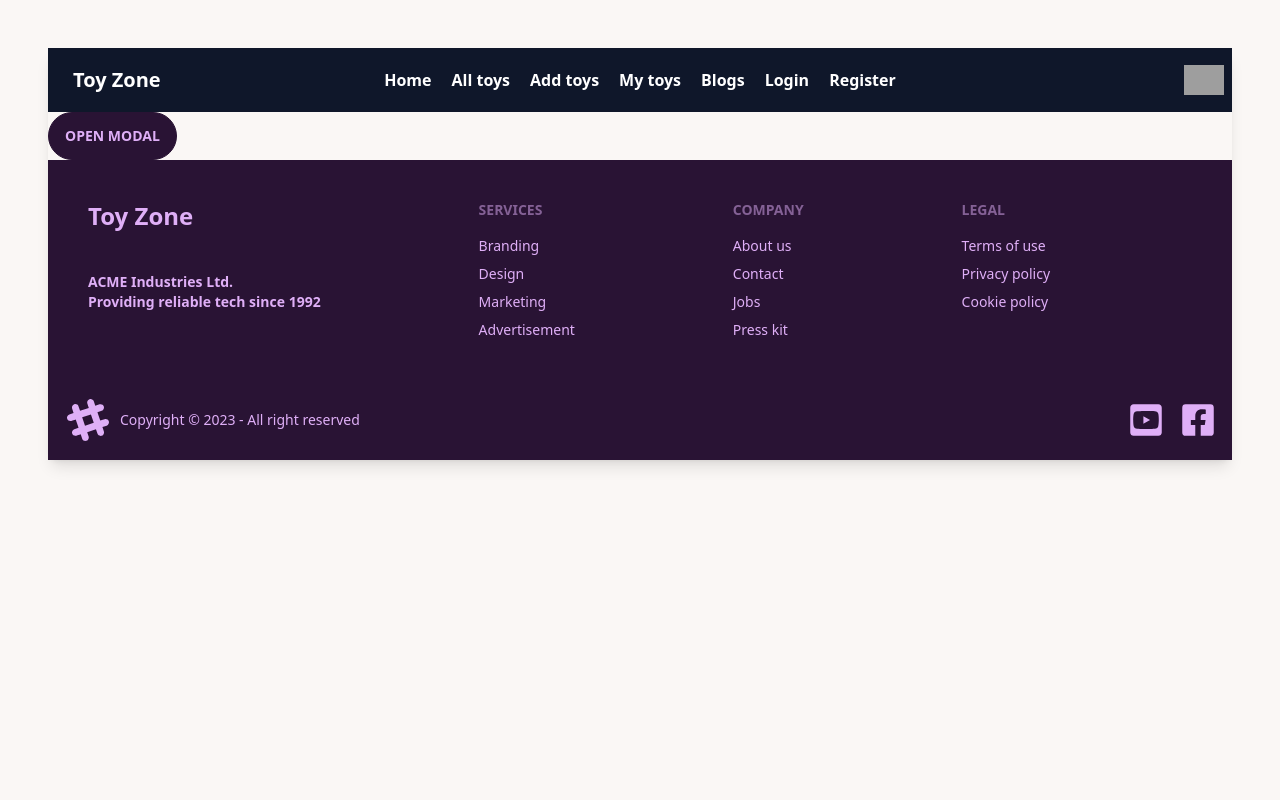
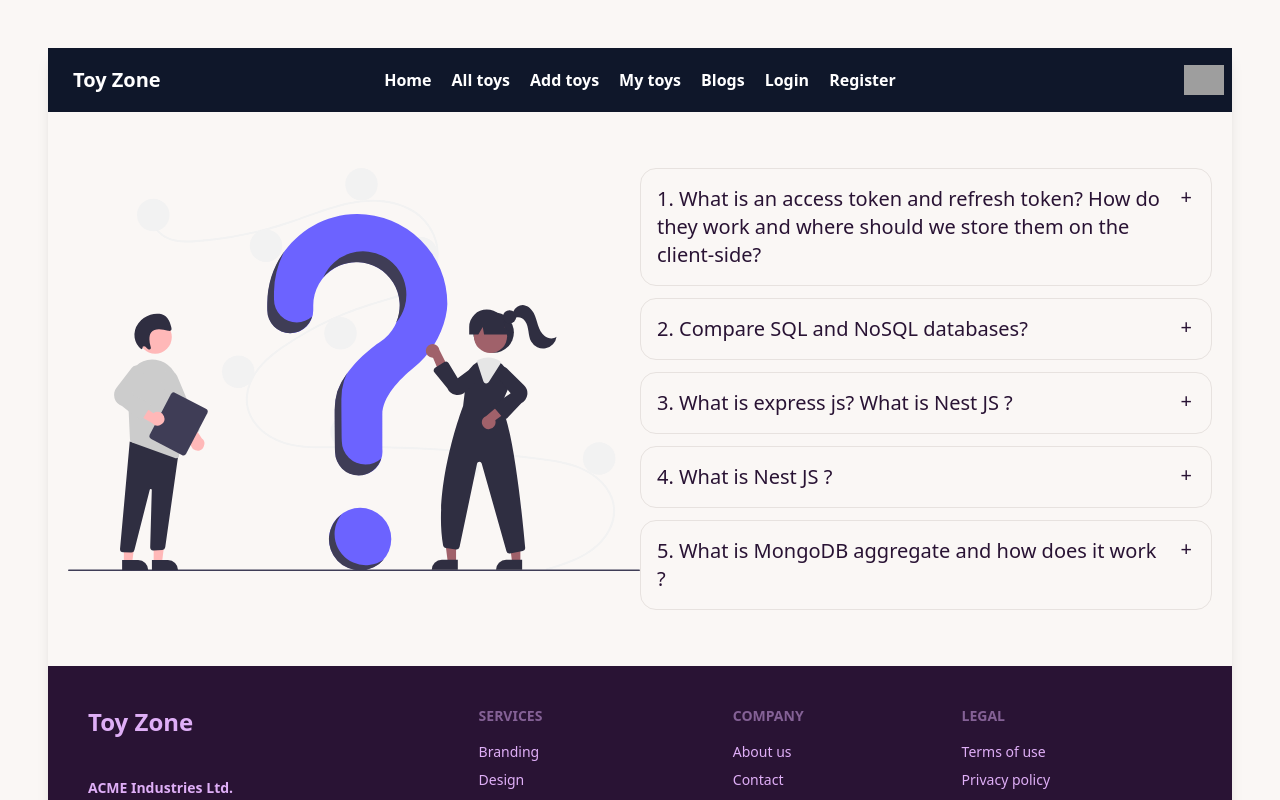
Before and after one commit to mahamudhul/toy-marketplace-client, a React (Vite) app: page /blogs in a window 1280 px wide. Shown: the top 800 px of the page. Built offline with nearby package versions, Linux system fonts and the light colour scheme; no server answers; grey boxes are pictures that could not be loaded.

Commit message:
added header

```diff
--- a/src/pages/AddToys.jsx
+++ b/src/pages/AddToys.jsx
@@ -12,7 +12,7 @@ const AddToys = () => {
 
     const onSubmit = (data) => {
         // console.log(data);
-        fetch("http://localhost:3000/addtoys", {
+        fetch("https://toy-marketplace-server-omega-one.vercel.app/addtoys", {
             method: "POST",
             headers: {
                 'content-type': 'application/json'
--- a/src/pages/AllToys.jsx
+++ b/src/pages/AllToys.jsx
@@ -8,7 +8,7 @@ const AllToys = () => {
     const [toys, setToys] = useState([])
 
     useEffect(() => {
-        fetch("http://localhost:3000/alltoys")
+        fetch("https://toy-marketplace-server-omega-one.vercel.app/alltoys")
             .then(res => res.json())
             .then(result => setToys(result))
     }, [])
--- a/src/pages/Blogs.jsx
+++ b/src/pages/Blogs.jsx
@@ -1,21 +1,64 @@
 /* eslint-disable react/no-unescaped-entities */
 /* eslint-disable no-unused-vars */
 import React from 'react';
+import img from '../assets/undraw_questions_re_1fy7.svg'
 
 const Blogs = () => {
     return (
-        <div>
-            {/* The button to open modal */}
-            <label htmlFor="my-modal-6" className="btn">open modal</label>
+        <div className=' grid grid-cols-2 mx-5 my-14  max-h-full'>
+            <div>
+                <img src={img} alt="" />
+            </div>
+            <div >
+                <div tabIndex={0} className="collapse collapse-plus border border-base-300 bg-base-100 rounded-box mb-3">
+                    <div className="collapse-title text-xl font-medium">
+                        1. What is an access token and refresh token? How do they work and where should we store them on the client-side?
+                    </div>
+                    <div className="collapse-content">
+                        <p>A refresh token just helps you re-validate a user without them having to re-enter their login credentials multiple times. The access token is re-issued, provided the refresh token is a valid one requesting permission to access confidential resources.
+                            <br />
+                            A refresh token just helps you re-validate a user without them having to re-enter their login credentials multiple times. The access token is re-issued, provided the refresh token is a valid one requesting permission to access confidential resources.
+                            You can store the access token and refresh token in the server-side session.
+                        </p>
+                    </div>
+                </div>
 
-            {/* Put this part before </body> tag */}
-            <input type="checkbox" id="my-modal-6" className="modal-toggle" />
-            <div className="modal modal-bottom sm:modal-middle">
-                <div className="modal-box">
-                    <h3 className="font-bold text-lg">Congratulations random Internet user!</h3>
-                    <p className="py-4">You've been selected for a chance to get one year of subscription to use Wikipedia for free!</p>
-                    <div className="modal-action">
-                        <label htmlFor="my-modal-6" className="btn">Yay!</label>
+                <div tabIndex={0} className="collapse collapse-plus border border-base-300 bg-base-100 rounded-box mb-3">
+                    <div className="collapse-title text-xl font-medium">
+                        2. Compare SQL and NoSQL databases?
+                    </div>
+                    <div className="collapse-content">
+                        <p>SQL databases are vertically scalable, while NoSQL databases are horizontally scalable. </p>
+                    </div>
+                </div>
+
+                <div tabIndex={0} className="collapse collapse-plus border border-base-300 bg-base-100 rounded-box mb-3">
+                    <div className="collapse-title text-xl font-medium">
+                        3. What is express js? What is Nest JS ?
+                    </div>
+                    <div className="collapse-content">
+                        <p>Express is a minimal and flexible Node.js web application framework that provides a robust set of features for web and mobile applications.</p>
+                    </div>
+                </div>
+
+                <div tabIndex={0} className="collapse collapse-plus border border-base-300 bg-base-100 rounded-box mb-3">
+                    <div className="collapse-title text-xl font-medium">
+                        4. What is Nest JS ?
+                    </div>
+                    <div className="collapse-content">
+                        <p>Nest. js is one of the fastest-growing Node. js frameworks for building efficient, scalable, and enterprise-grade backend applications using Node.js.</p>
+                    </div>
+                </div>
+
+                <div tabIndex={0} className="collapse collapse-plus border border-base-300 bg-base-100 rounded-box">
+                    <div className="collapse-title text-xl font-medium">
+                        5. What is MongoDB aggregate and how does it work ?
+                    </div>
+                    <div className="collapse-content">
+                        <p>MongoDB aggregate is a command for data aggregation in MongoDB. It allows you to process and analyze data using a pipeline of stages. These stages include filtering, grouping, sorting, and transforming data. It's a powerful tool for complex data analysis and generating valuable insights.
+                            <br />
+                            Mongoose's aggregate() function returns an instance of Mongoose's Aggregate class.
+                        </p>
                     </div>
                 </div>
             </div>
--- a/src/pages/EditToys.jsx
+++ b/src/pages/EditToys.jsx
@@ -10,7 +10,7 @@ const EditToys = () => {
 
     const onSubmit = (data) => {
         // console.log(data);
-        fetch(`http://localhost:3000/toy/${id}`, {
+        fetch(`https://toy-marketplace-server-omega-one.vercel.app/toy/${id}`, {
             method: "PATCH",
             headers: {
                 'content-type': 'application/json'
--- a/src/pages/Header.jsx
+++ b/src/pages/Header.jsx
@@ -6,6 +6,7 @@ import { AuthContext } from '../provider/AuthProvider';
 
 const Header = () => {
     const { user, logOut } = useContext(AuthContext)
+    // console.log(user.displayName)
 
 
     const handleLogout = () => {
--- a/src/pages/Home/Category.jsx
+++ b/src/pages/Home/Category.jsx
@@ -14,7 +14,7 @@ const Category = () => {
     // console.log(toy)
 
     useEffect(() => {
-        fetch(`http://localhost:3000/category/${tab}`)
+        fetch(`https://toy-marketplace-server-omega-one.vercel.app/category/${tab}`)
             .then(res => res.json())
             .then(data => setToys(data))
     }, [tab])
--- a/src/pages/Home/Home.jsx
+++ b/src/pages/Home/Home.jsx
@@ -3,13 +3,22 @@ import React from 'react';
 import Banner from './Banner';
 import Category from './Category';
 import Gallery from './Gallery';
+import Review from './Review';
 
 const Home = () => {
     return (
         <div>
             <Banner></Banner>
             <Gallery></Gallery>
-            <Category></Category>
+            <div className='grid lg:grid-cols-3 gap-4 mx-10'>
+                <div className='lg:col-span-2'>
+                    <Category></Category>
+                </div>
+                <div>
+                    <Review></Review>
+                </div>
+            </div>
+
         </div>
     );
 };
--- /dev/null
+++ b/src/pages/Home/Review.jsx
@@ -0,0 +1,42 @@
+/* eslint-disable react/no-unescaped-entities */
+/* eslint-disable no-unused-vars */
+import React from 'react';
+
+const Review = () => {
+    return (
+        <div>
+            <h1 className='mt-20 text-3xl font-bold mx-7 mb-5'>Happy customer:</h1>
+            <div className=''>
+                <div className="card w-96 shadow-xl mb-5 bg-slate-400">
+                    <div className="card-body">
+                        <h2 className="card-title">Mr. Stark:</h2>
+                        <p>" A versatile toy that sparks creativity with colorful bricks for endless building possibilities."</p>
+                    </div>
+                </div>
+
+                <div className="card w-96 bg-slate-400 shadow-xl mb-5">
+                    <div className="card-body">
+                        <h2 className="card-title">Loki:</h2>
+                        <p>"A detailed dollhouse with interactive features, perfect for imaginative play and personalization." </p>
+                    </div>
+                </div>
+
+                <div className="card w-96 bg-slate-400 shadow-xl mb-5">
+                    <div className="card-body">
+                        <h2 className="card-title">Mr. Wick:</h2>
+                        <p> "An adrenaline-pumping track with loops and crash zones, providing thrilling racing action for car enthusiasts."</p>
+                    </div>
+                </div>
+
+                <div className="card w-96 bg-slate-400 shadow-xl mb-5">
+                    <div className="card-body">
+                        <h2 className="card-title">Mr. Thor:</h2>
+                        <p>"A well-designed and interactive toy featuring lights, sounds, and a extendable ladder, allowing kids to recreate exciting rescue missions from the popular Paw Patrol series."</p>
+                    </div>
+                </div>
+            </div>
+        </div>
+    );
+};
+
+export default Review;
--- a/src/pages/MyToys.jsx
+++ b/src/pages/MyToys.jsx
@@ -14,13 +14,13 @@ const MyToys = () => {
 
 
     useEffect(() => {
-        fetch(`http://localhost:3000/myToys/${user?.email}`)
+        fetch(`https://toy-marketplace-server-omega-one.vercel.app/myToys/${user?.email}`)
             .then(res => res.json())
             .then(Result => setToys(Result))
     }, [user])
 
     const handleSearch = () => {
-        fetch(`http://localhost:3000/toysSearch/${searchText}`)
+        fetch(`https://toy-marketplace-server-omega-one.vercel.app/toysSearch/${searchText}`)
             .then(res => res.json())
             .then(data => setToys(data))
     }
@@ -28,7 +28,7 @@ const MyToys = () => {
     const handleDelete = (id) => {
         const proceed = confirm('Are you sure Want to delete')
         if (proceed) {
-            fetch(`http://localhost:3000/toy/${id}`, {
+            fetch(`https://toy-marketplace-server-omega-one.vercel.app/toy/${id}`, {
                 method: 'DELETE'
             })
                 .then(res => res.json())
@@ -40,6 +40,7 @@ const MyToys = () => {
 
     return (
         <div>
+            <h1>this is header</h1>
             <div>
                 <div className="form-control my-12 mx-20">
                     <div className="input-group">
--- a/src/pages/SingleToyDetails.jsx
+++ b/src/pages/SingleToyDetails.jsx
@@ -6,22 +6,22 @@ const SingleToyDetails = () => {
     const [toys, setToys] = useState([])
 
     const {category, description, name, photoUrl, price, quantity, rating, sellerName, sellerEmail} = toys
-    const { id } = useParams()
+    const { id } = useParams();
     console.log(toys)
 
     useEffect(() => {
-        fetch(`http://localhost:3000/alltoys/${id}`)
+        fetch(`https://toy-marketplace-server-omega-one.vercel.app/alltoys/${id}`)
             .then(res => res.json())
             .then(data => setToys(data))
     }, [])
     return (
         <div>
-            <div className="card card-side bg-base-100 shadow-xl">
+            <div className="card card-side bg-base-100 shadow-xl m-10">
                 <figure><img src={photoUrl} alt="Movie" /></figure>
-                <div className="card-body">
-                    <h2 className="card-title">{name}</h2>
+                <div className="card-body border border-spacing-x-6">
+                    <h2 className="card-title text-3xl font-bold">{name}</h2>
                     <p>Seller name:{sellerName}</p>
-                    <p>Seller email:{sellerEmail}</p>
+                    <p>Seller email :{sellerEmail}</p>
                     <p>Category: {category}</p>
                     <p>Price: {price}</p>
                     <p>Available Quantity: {quantity}</p>
--- a/src/provider/AuthProvider.jsx
+++ b/src/provider/AuthProvider.jsx
@@ -10,11 +10,11 @@ export const AuthContext = createContext(null);
 
 const auth = getAuth(app)
 
+
+
 const AuthProvider = ({ children }) => {
     const [user, setUser] = useState(null)
     const [loading, setLoading] = useState(true);
-
-
 
     const createUser = (email, password) => {
         setLoading(true)
@@ -51,6 +51,8 @@ const AuthProvider = ({ children }) => {
         }
     }, [])
 
+    // console.log(user)
+
 
 
 
```
Also changed, not shown: src/assets/undraw_questions_re_1fy7.svg (added).
